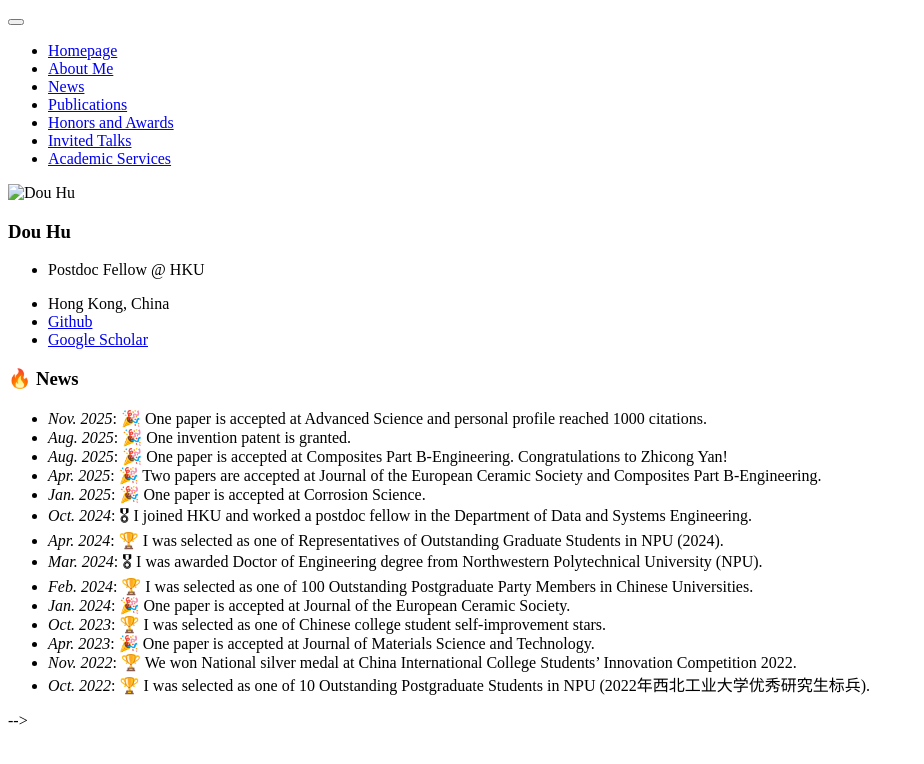
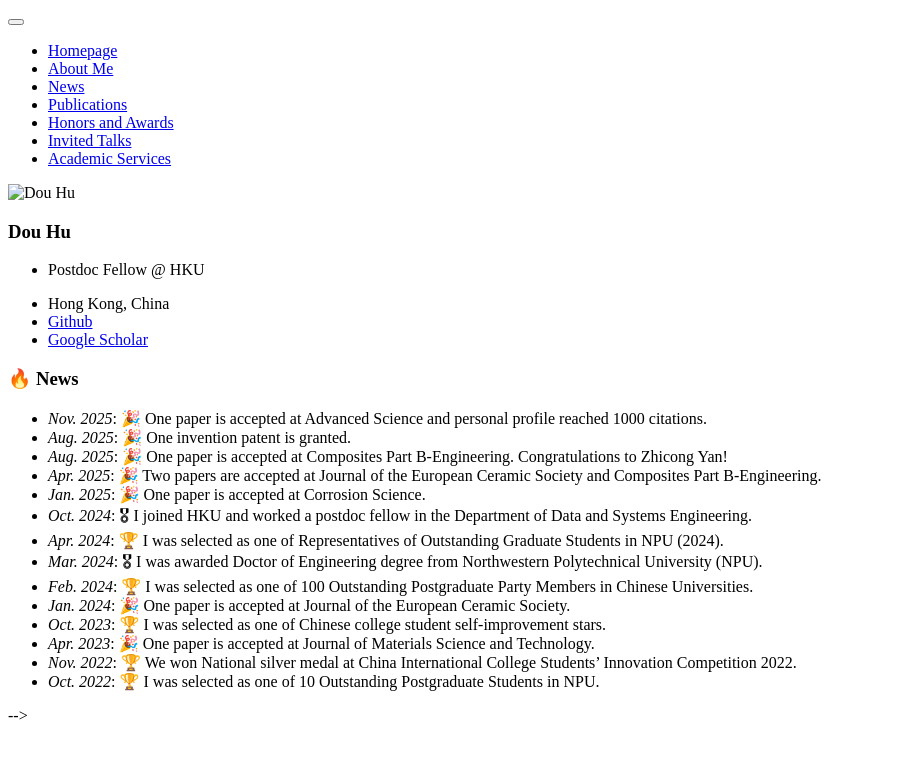
Before and after one commit to douhu777/douhu777.github.io, a Jekyll site: the page built from _pages/includes/news.md, in a window 1280 px wide. Shown: the top 764 px of the page, without its empty margins (0-924 px from the left). Built offline with Jekyll 4.4.1, drawn with Linux system fonts in a browser that asks for light colours; our own code applies the rules of GitHub Pages for plain Markdown files.

Commit message:
更新了个人首页

```diff
--- a/_pages/includes/news.md
+++ b/_pages/includes/news.md
@@ -13,4 +13,4 @@
 - *Oct. 2023*: 🏆 I was selected as one of Chinese college student self-improvement stars.
 - *Apr. 2023*: 🎉 One paper is accepted at Journal of Materials Science and Technology.
 - *Nov. 2022*: 🏆 We won National silver medal at China International College Students' Innovation Competition 2022.
-- *Oct. 2022*: 🏆 I was selected as one of 10 Outstanding Postgraduate Students in NPU (2022年西北工业大学优秀研究生标兵).
+- *Oct. 2022*: 🏆 I was selected as one of 10 Outstanding Postgraduate Students in NPU.
```
